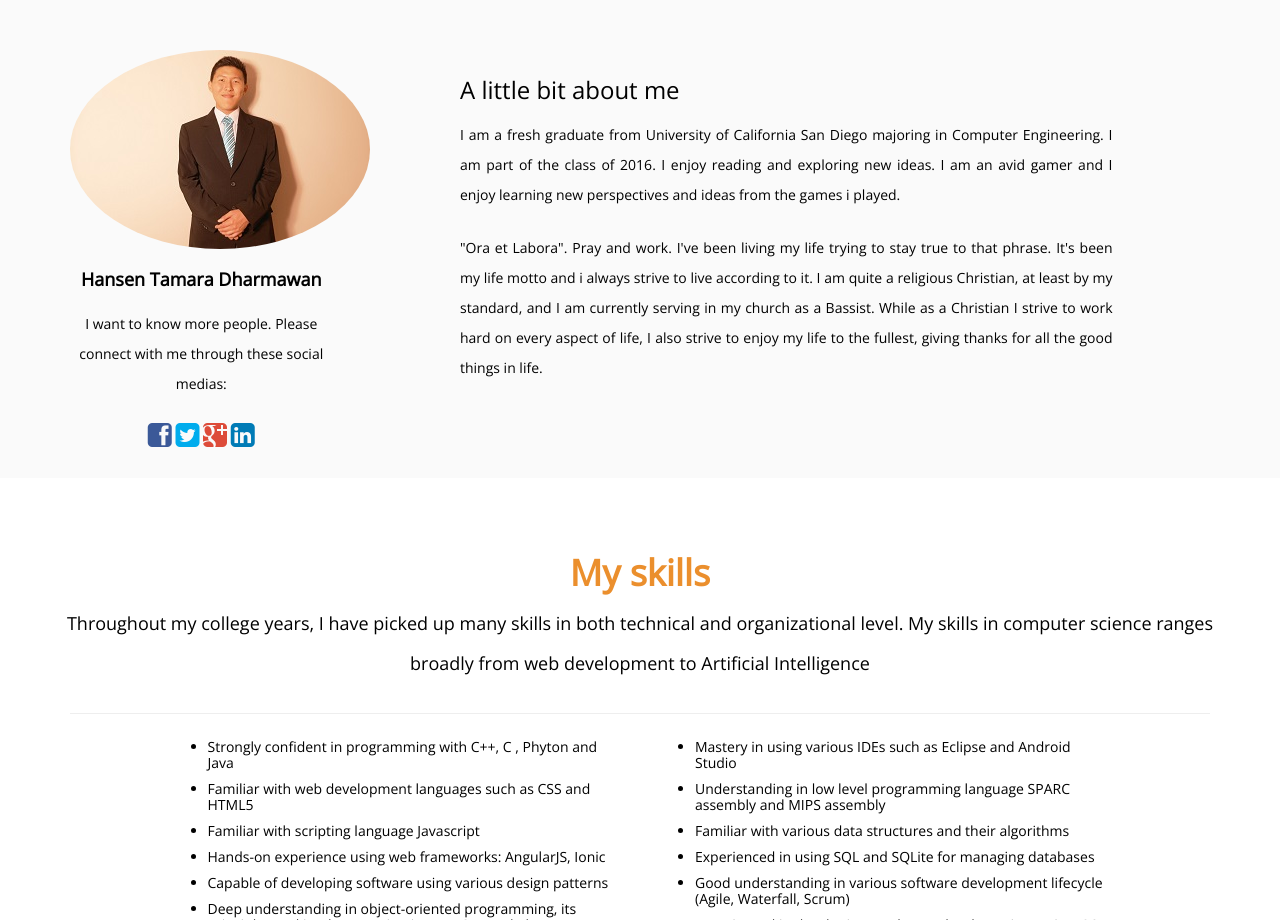
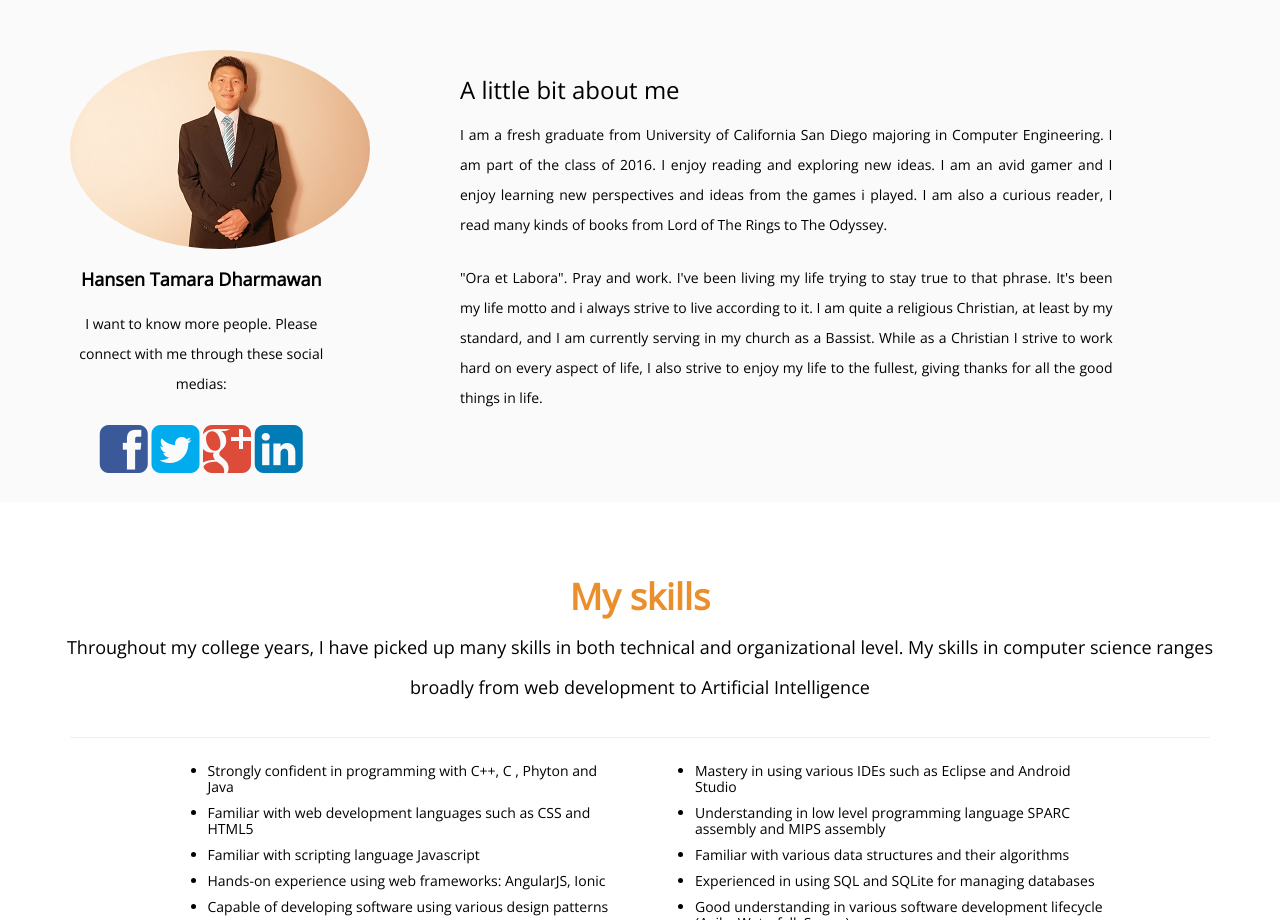
Before and after one commit to hansen94/hansen94.github.io, a plain HTML site: page index.html in a window 1280 px wide. Shown: the part 960-1880 px from the top of the page. Drawn offline with nearby package versions, Linux system fonts and the light colour scheme.

Commit message:
edit some text and enlarge social media icons

```diff
--- a/index.html
+++ b/index.html
@@ -102,10 +102,10 @@
 
                     </p>
                     <p>
-                       <a href="https://www.facebook.com/hansen.dharmawan"><i class="fa fa-facebook-square fa-2x color-facebook"></i></a>
-                        <a href="https://twitter.com/hansen_t_d?lang=en"><i class="fa fa-twitter-square fa-2x color-twitter"></i></a>
-                        <a href="https://plus.google.com/114062095036327935305"><i class="fa fa-google-plus-square fa-2x color-google-plus"></i></a>
-                        <a href="https://www.linkedin.com/in/hansen-dharmawan-5828b9a1"><i class="fa fa-linkedin-square fa-2x color-linkedin"></i></a>
+                       <a href="https://www.facebook.com/hansen.dharmawan"><i class="fa fa-facebook-square fa-4x color-facebook"></i></a>
+                        <a href="https://twitter.com/hansen_t_d?lang=en"><i class="fa fa-twitter-square fa-4x color-twitter"></i></a>
+                        <a href="https://plus.google.com/114062095036327935305"><i class="fa fa-google-plus-square fa-4x color-google-plus"></i></a>
+                        <a href="https://www.linkedin.com/in/hansen-dharmawan-5828b9a1"><i class="fa fa-linkedin-square fa-4x color-linkedin"></i></a>
 
                     </p>
 
@@ -116,7 +116,8 @@
                     <p>
                         I am a fresh graduate from University of California San Diego majoring in Computer Engineering.
                         I am part of the class of 2016. I enjoy reading and exploring new ideas. I am an avid gamer and
-                        I enjoy learning new perspectives and ideas from the games i played.
+                        I enjoy learning new perspectives and ideas from the games i played. I am also a curious reader,
+                        I read many kinds of books from Lord of The Rings to The Odyssey.
 
                     </p>
                     <p>
```
